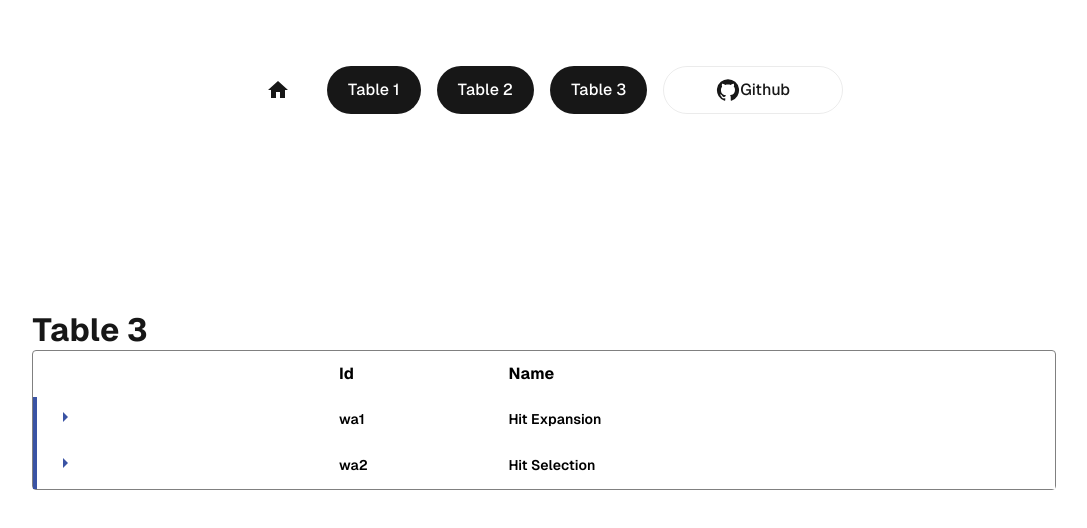
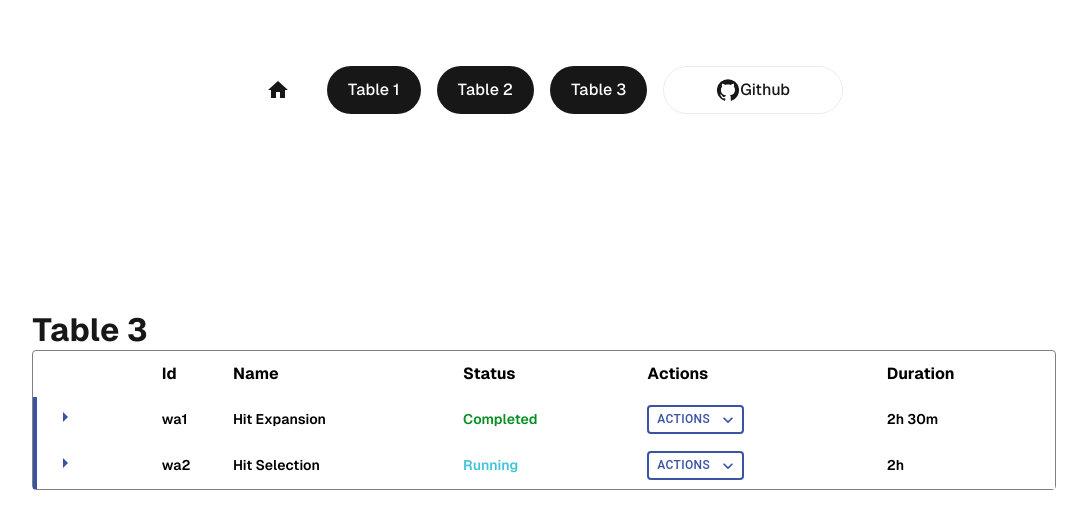
Before and after one commit to Wenying0808/table-component, a Next.js app in the folder my-table-components/: page /table3 in a window 1280 px wide. Shown: the top 528 px of the page, without its empty margins (96-1183 px from the left). Built offline with nearby package versions, Linux system fonts and the light colour scheme.

Commit message:
fix:/avoid rendering td within td

```diff
--- a/my-table-components/src/app/components/table/ActionsCell/index.tsx
+++ b/my-table-components/src/app/components/table/ActionsCell/index.tsx
@@ -16,7 +16,7 @@ export const TableCellActions = ({ data }: { data: string[]} ) => {
       };
 
     return (
-        <td>
+        <>
             <Button
                 variant="outlined"
                 onClick={handleClick}
@@ -44,6 +44,6 @@ export const TableCellActions = ({ data }: { data: string[]} ) => {
                 ))}
             </Menu>
 
-        </td>
+        </>
     )
 };
--- a/my-table-components/src/app/components/table/StatusCell/index.tsx
+++ b/my-table-components/src/app/components/table/StatusCell/index.tsx
@@ -22,6 +22,6 @@ export const TableCellStatus = ({ data }: { data: string }) => {
     }
 
     return (
-        <td style={cellStyles}>{data}</td>
+        < div style={cellStyles}>{data}</div>
     )
 };
--- a/my-table-components/src/app/components/table/Table3/index.tsx
+++ b/my-table-components/src/app/components/table/Table3/index.tsx
@@ -6,6 +6,8 @@ import { TableColumnHeaderRow } from "../TableColumnHeaderRow";
 import { Table3Row } from "../Table3Row";
 import { Table3CellExpand } from "../Table3CellExpand";
 import React from "react";
+import { TableCellActions } from "../ActionsCell";
+import { TableCellStatus } from "../StatusCell";
 
 export default function Table3() {
     const [data, setData] = useState<WorkflowTaskAnalysis[]>([]);
@@ -29,6 +31,18 @@ export default function Table3() {
         }),
         columnHelper.accessor('name', {
             header: 'Name',
+            cell: info => info.getValue(),
+        }),
+        columnHelper.accessor('status', {
+            header: 'Status',
+            cell: info => <TableCellStatus data={info.getValue()} />,
+        }),
+        columnHelper.accessor('actions', {
+            header: 'Actions',
+            cell: info => <TableCellActions data={info.getValue()} />,
+        }),
+        columnHelper.accessor('duration', {
+            header: 'Duration',
             cell: info => info.getValue(),
         }),
     ], [])
--- a/my-table-components/src/app/data/MockData_Table3.json
+++ b/my-table-components/src/app/data/MockData_Table3.json
@@ -167,7 +167,7 @@
               "status": "Running",
               "actions": [],
               "updatedTime": "2024-10-20T12:00:00Z",
-              "duration": "25m"
+              "duration": ""
             },
             {
                 "id": "task2",
@@ -175,7 +175,7 @@
                 "status": "Queued",
                 "actions": [],
                 "updatedTime": "2024-10-20T12:00:00Z",
-                "duration": "25m"
+                "duration": ""
               },
               {
                 "id": "task3",
@@ -183,7 +183,7 @@
                 "status": "Queued",
                 "actions": [],
                 "updatedTime": "2024-10-20T12:00:00Z",
-                "duration": "15m"
+                "duration": ""
               }
           ]
         }
```
